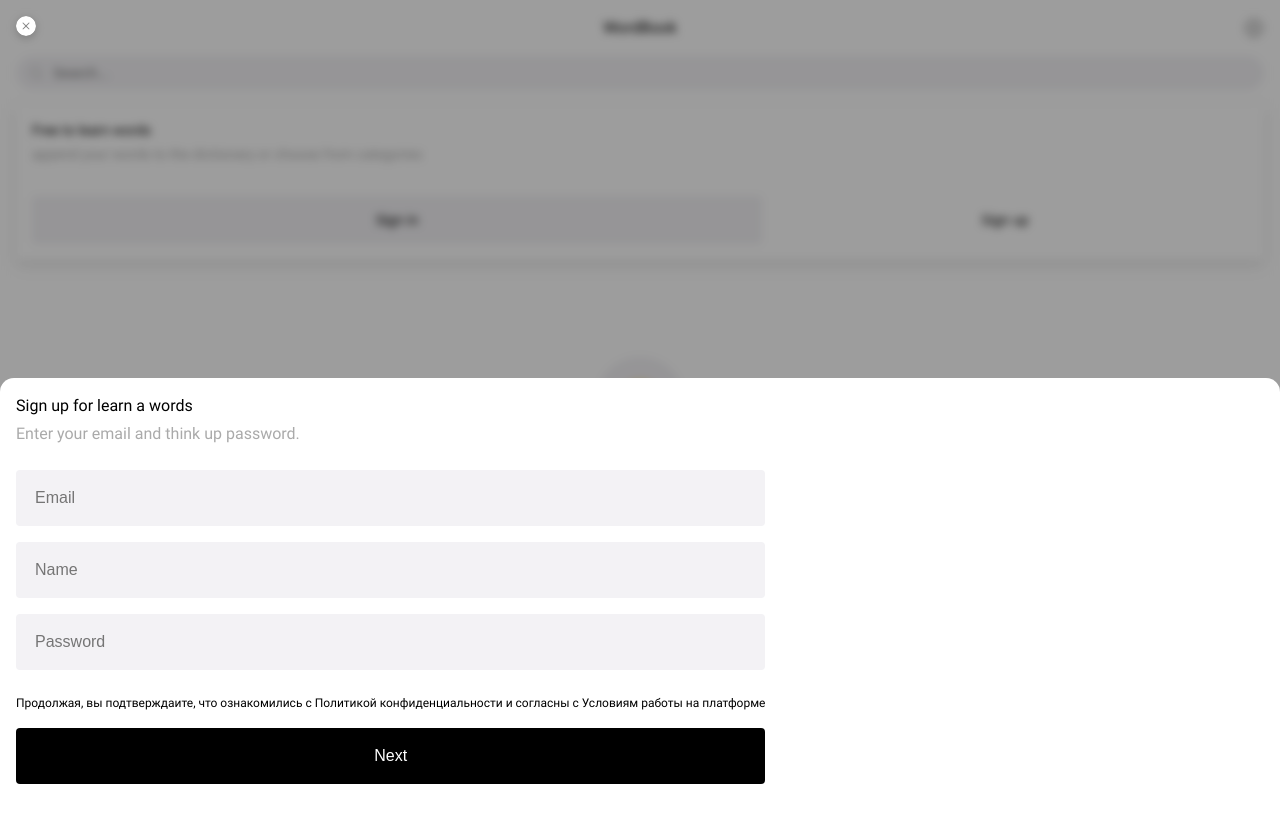
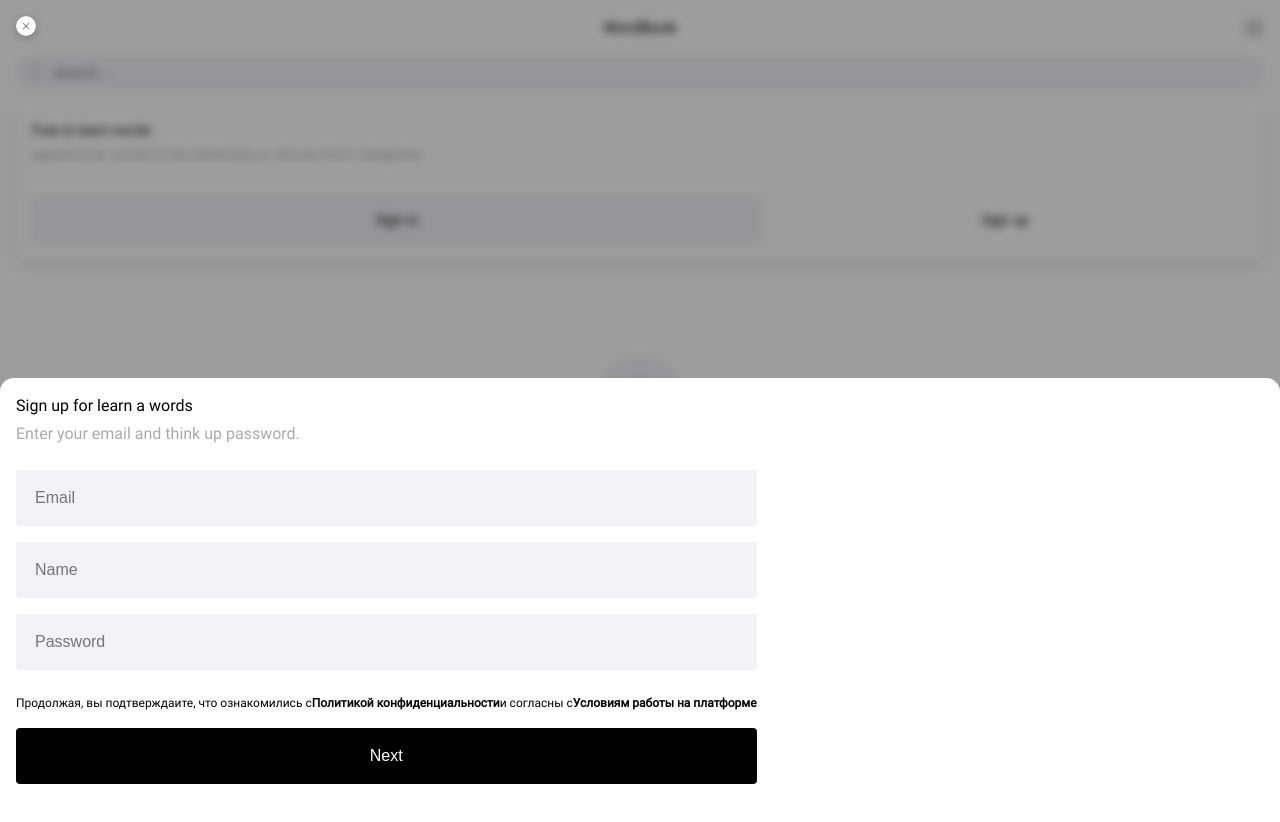
Before and after one commit to icwet/word-book-frontend, a React (Create React App) app: page /login in a window 1280 px wide. Both pictures are taken after a click on the button "Sign up". Shown: the top 822 px of the page. Built offline with nearby package versions, Linux system fonts and the light colour scheme.

Commit message:
font weight bold

```diff
--- a/public/index.html
+++ b/public/index.html
@@ -26,7 +26,7 @@
     -->
     <title>Word Book</title>
   </head>
-  <body style="margin: 0; padding: 0; overflow: hidden;">
+  <body style="margin: 0; padding: 0;">
     <noscript>You need to enable JavaScript to run this app.</noscript>
     <div id="root"></div>
     <!--
--- a/src/components/Containers/Login/index.tsx
+++ b/src/components/Containers/Login/index.tsx
@@ -148,8 +148,14 @@ const Login: FC<LoginProps> = ({
                 </Section>
                 <Section layout="labelButton">
                   <Text size="s">
-                    Продолжая, вы подтверждаите, что ознакомились с Политикой
-                    конфиденциальности и согласны с Условиям работы на платформе
+                    Продолжая, вы подтверждаите, что ознакомились с
+                    <span style={{ fontWeight: "bold" }}>
+                      Политикой конфиденциальности
+                    </span>
+                    и согласны с
+                    <span style={{ fontWeight: "bold" }}>
+                      Условиям работы на платформе
+                    </span>
                   </Text>
                   <Button type="submit" size="l">
                     Next
```
